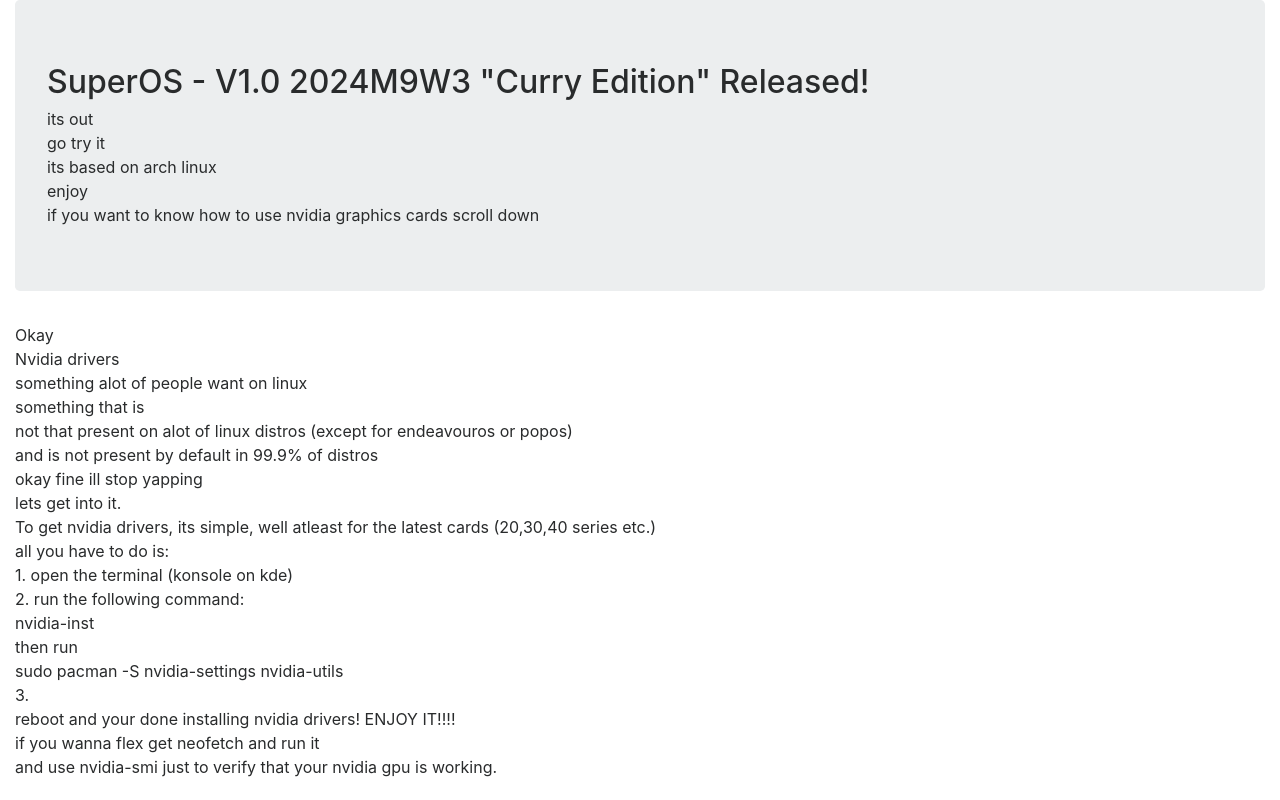
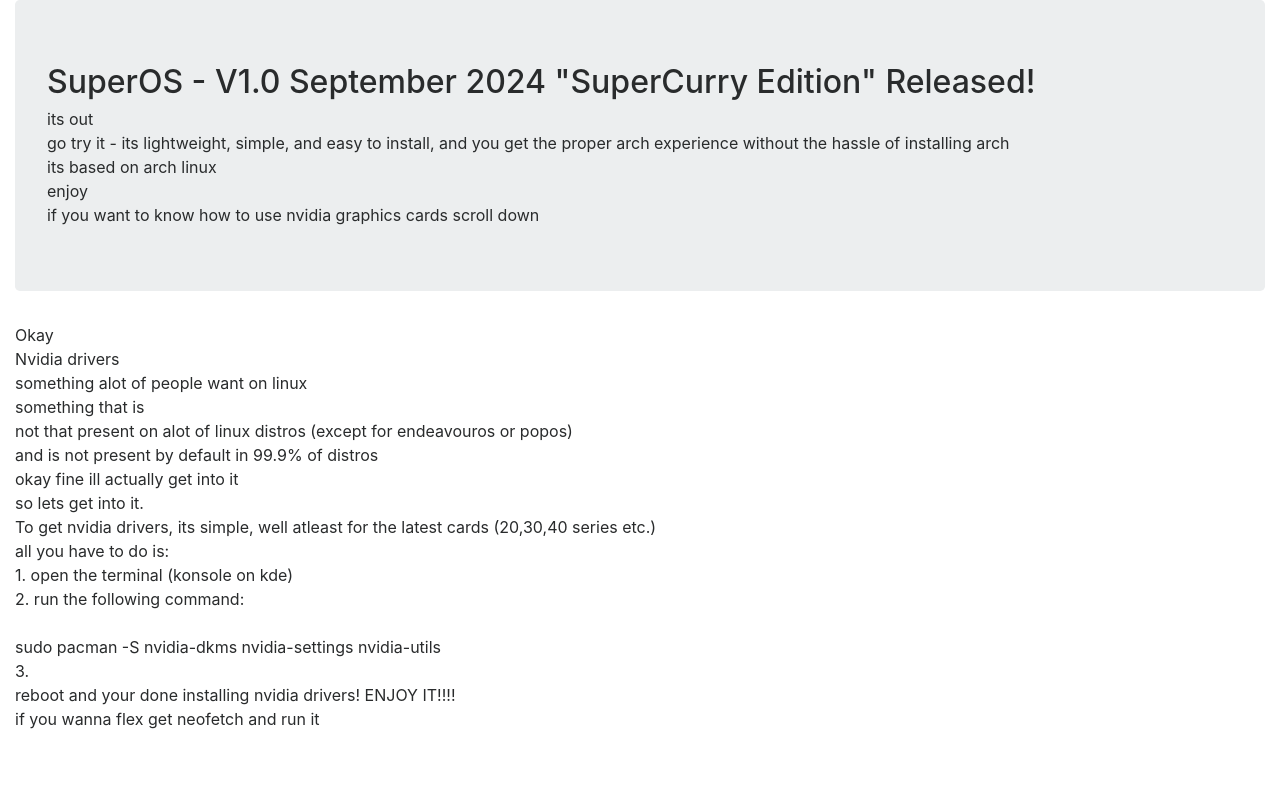
Before and after one commit to SuperAviation001/superos, a plain HTML site: page index.html in a window 1280 px wide. Drawn offline with Linux system fonts and the light colour scheme.

Commit message:
Update index.html

```diff
--- a/index.html
+++ b/index.html
@@ -21,13 +21,13 @@
 		<div class="col-md-12">
 			<div class="jumbotron">
 				<h2>
-					SuperOS - V1.0 2024M9W3 "Curry Edition" Released!
+					SuperOS - V1.0 September 2024 "SuperCurry Edition" Released!
 				</h2>
 				<div>
 					its out
 				</div>
 				<div>
-					go try it
+					go try it - its lightweight, simple, and easy to install, and you get the proper arch experience without the hassle of installing arch
 				</div>
 				<div>
 					its based on arch linux
@@ -41,7 +41,7 @@
 
 			</div>
 			<p>
-				Okay<br>Nvidia drivers<br>something alot of people want on linux<br>something that is<br>not that present on alot of linux distros (except for endeavouros or popos)<br>and is not present by default in 99.9% of distros<br>okay fine ill stop yapping<br>lets get into it.<br>To get nvidia drivers, its simple, well atleast for the latest cards (20,30,40 series etc.)<br>all you have to do is:<br>1. open the terminal (konsole on kde)<br>2. run the following command:<br>nvidia-inst<br>then run<br>sudo pacman -S nvidia-settings nvidia-utils<br>3.<br>reboot and your done installing nvidia drivers! ENJOY IT!!!!<br>if you wanna flex get neofetch and run it<br>and use nvidia-smi just to verify that your nvidia gpu is working.
+				Okay<br>Nvidia drivers<br>something alot of people want on linux<br>something that is<br>not that present on alot of linux distros (except for endeavouros or popos)<br>and is not present by default in 99.9% of distros<br>okay fine ill actually get into it<br>so lets get into it.<br>To get nvidia drivers, its simple, well atleast for the latest cards (20,30,40 series etc.)<br>all you have to do is:<br>1. open the terminal (konsole on kde)<br>2. run the following command:<br><br>sudo pacman -S nvidia-dkms nvidia-settings nvidia-utils<br>3.<br>reboot and your done installing nvidia drivers! ENJOY IT!!!!<br>if you wanna flex get neofetch and run it<br>
 			</p>
 		</div>
 	</div>
```
